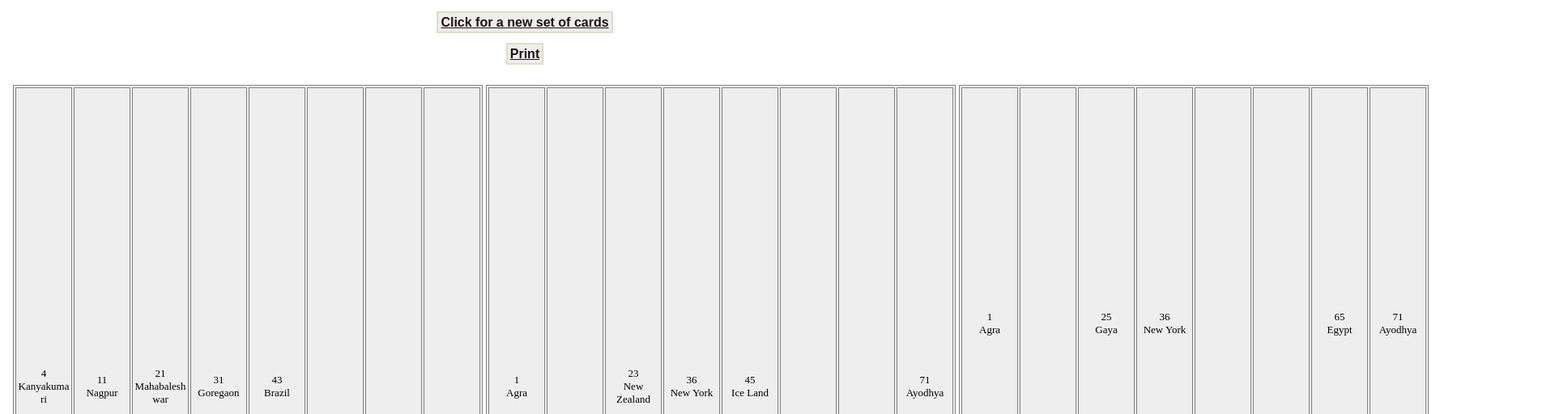
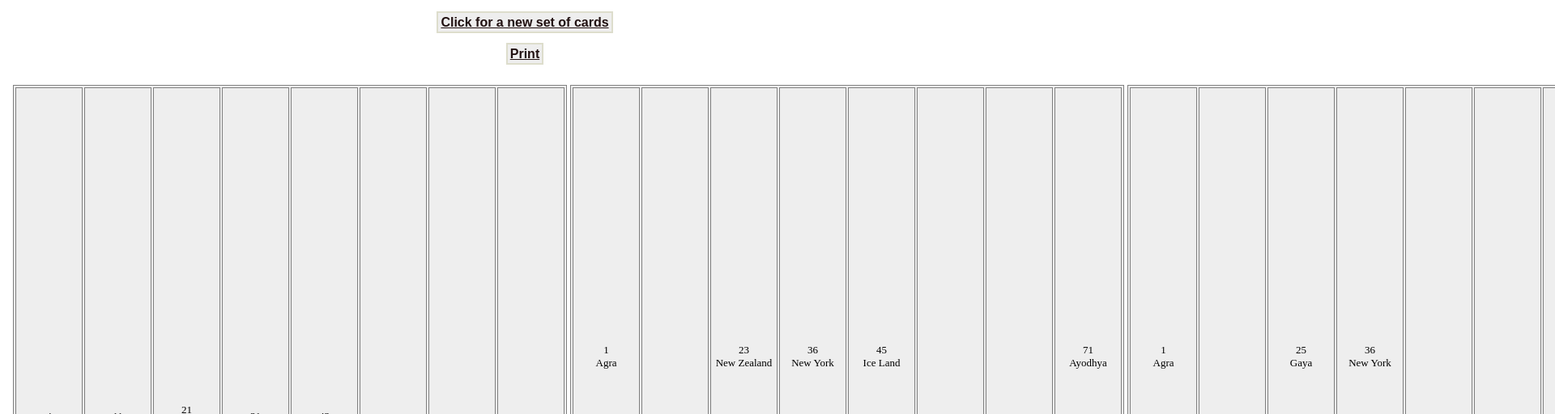
Before and after one commit to karunakukreja/Housie, a plain HTML site: page index.html in a window 1280 px wide. Shown: the part 71-583 px from the top of the page at 81% size, 1920 px wide, since content can reach past the window. Drawn offline with nearby package versions, Linux system fonts and the light colour scheme.

Commit message:
css changes to td width

```diff
--- a/assets/css/style.css
+++ b/assets/css/style.css
@@ -35,7 +35,7 @@ table.innerTable{
     background-color:#eee;
     text-align: center;
     word-wrap:break-word;
-    width: 70px;
+    width: 83px;
     height: 20px;
 
 }
--- a/assets/js/script.js
+++ b/assets/js/script.js
@@ -277,14 +277,7 @@ $(document).ready(function () {
                 res = aryKeyValue[i].split(":");
                 key = res[0];
                 value = res[1];
-                // console.log("KEY "+key);
-                if (key > 10) {
-
-                    rownum = ~~(key / 10);
-                } else {
-                    rownum = 0;
-                }
-                // console.log("rownum: "+rownum);
+                rownum = ~~(key / 10); //Math.floor
                 table.rows[rownum].cells["cell" + key].innerHTML = value + "<p class='text-centre d-block'>" + placesToNumbers[value] + "</p>";
             }
         }
```
